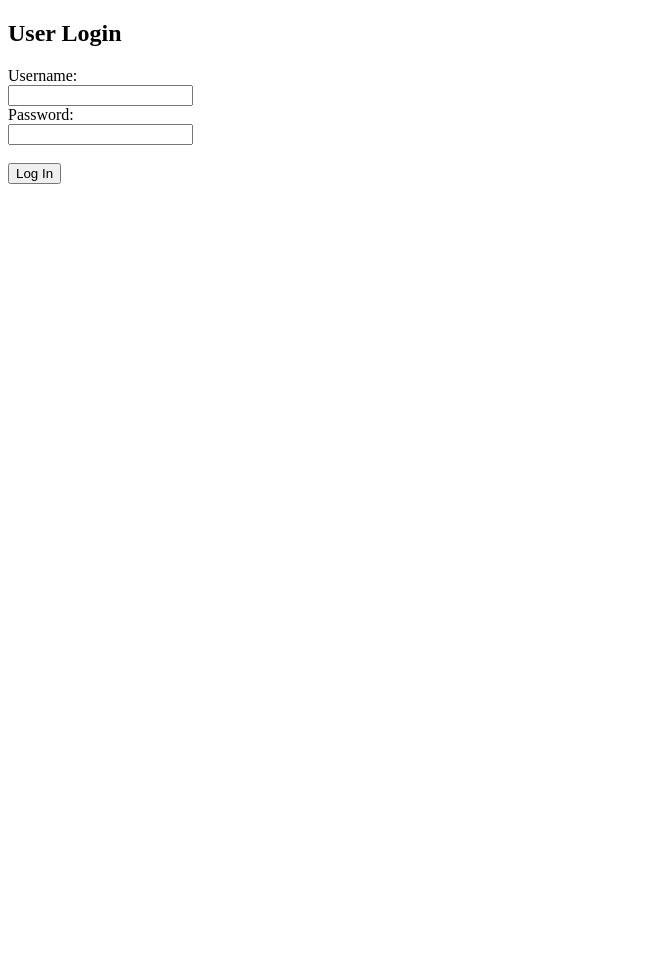
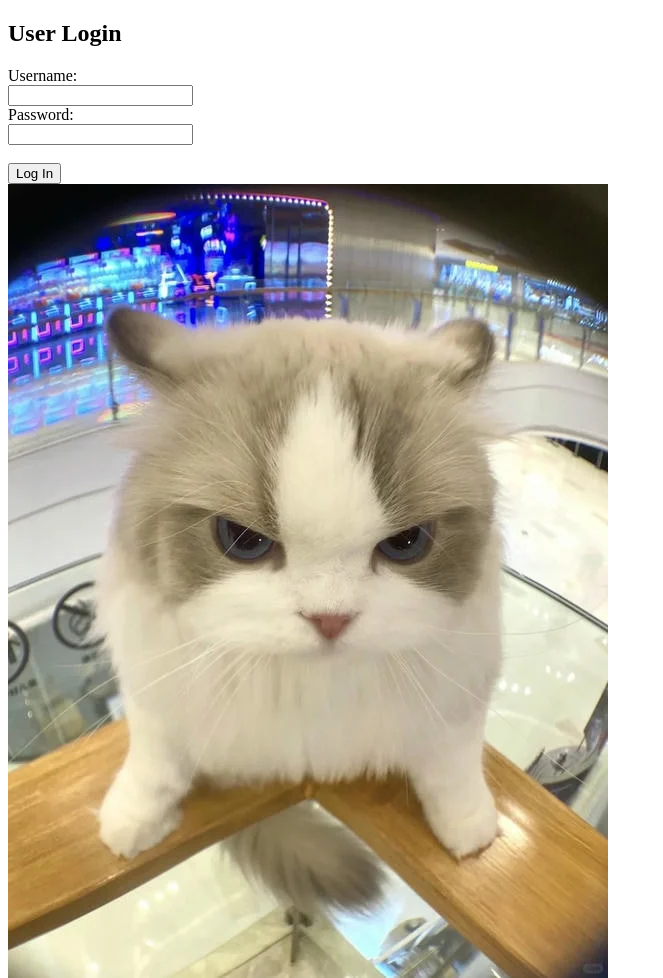
Before and after one commit to bongdungmuonkhoc/DemoGit1, a plain HTML site: page code/login.html in a window 1280 px wide. Shown: the whole page, without its empty margins (0-663 px from the left). Before the commit the page ends 800 px from the top, so only its background shows below. Drawn offline with Linux system fonts and the light colour scheme.

```diff
--- a/code/login.html
+++ b/code/login.html
@@ -13,5 +13,6 @@
         <input type="password" id="password" name="password"><br><br>
         <input type="submit" value="Log In">
     </form>
+    <img src="images/anh-meo-gian-cute-3.webp" alt="">
 </body>
 </html>
```
Also changed, not shown: code/images/anh-meo-gian-cute-3.webp (added).
